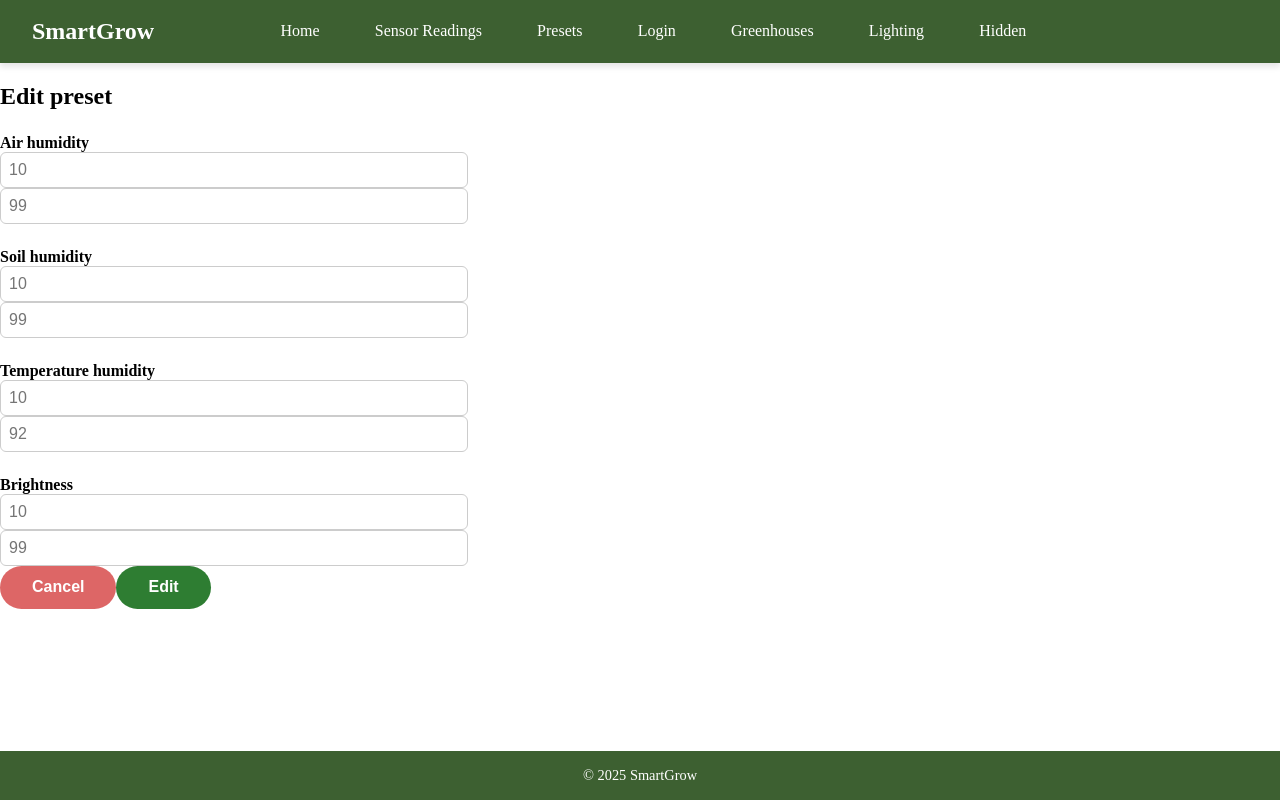
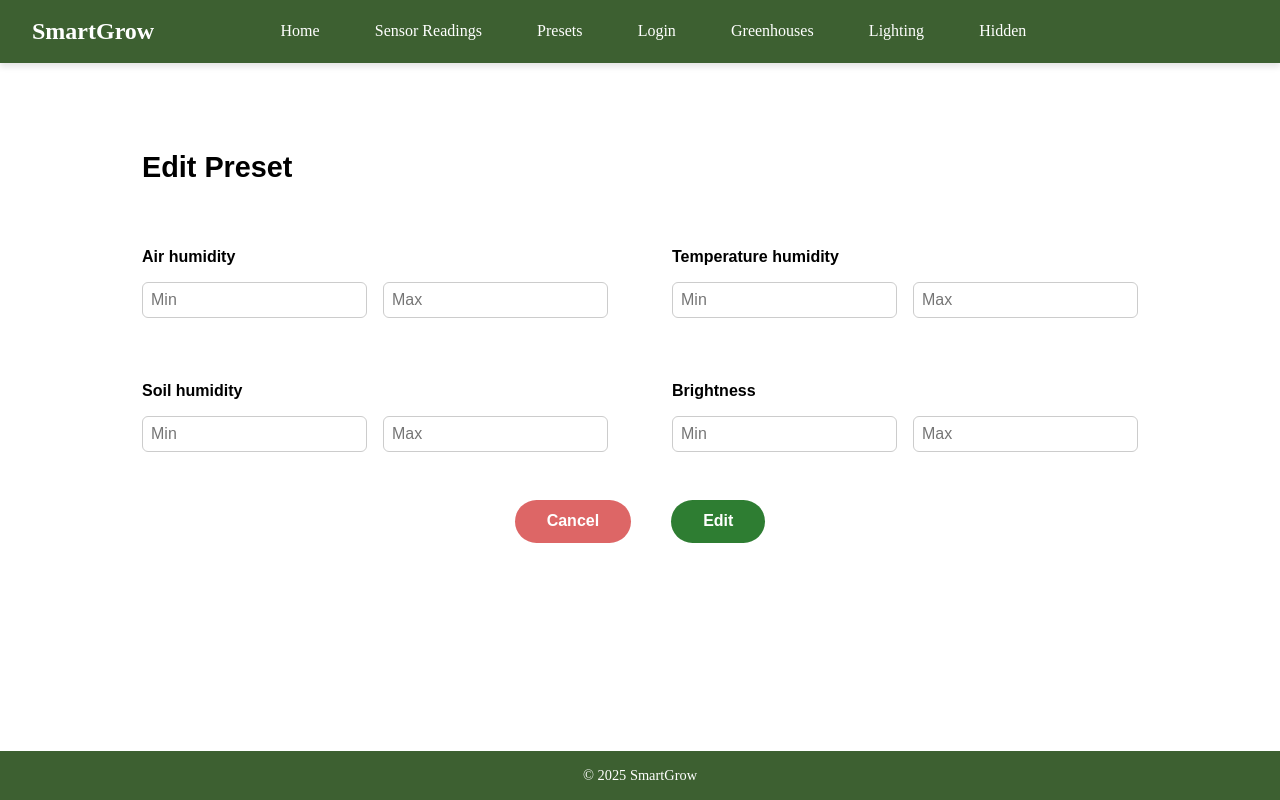
Before and after one commit to AlexaKelemen/SmartGrow_Frontend, a React (Vite) app: page /#/presets/edit in a window 1280 px wide. Built offline with nearby package versions, Linux system fonts and the light colour scheme.

Commit message:
edit page, preset page beauty botox

```diff
--- a/src/components/DeletePopUp.jsx
+++ b/src/components/DeletePopUp.jsx
@@ -6,13 +6,14 @@ const DeletePopUp = ({ presetName, onCancel, onConfirm }) => {
     <div className="pop_up-overlay">
       <div className="pop_up">
         <div className="pop_up-icon">😟</div>
-        <h2>Delete preset?</h2>
+        <div className="pop_up-text">
+        <h2 className="pop_up-heading">Delete preset?</h2>
         <p>Are you sure you want to delete <strong>{presetName}</strong> preset?</p>
         <p>This will remove the preset from your account.<br />You will no longer be able to choose it.</p>
-
+      </div>
         <div className="pop_up-buttons">
-          <button className="cancel-btn" onClick={onCancel}>Cancel</button>
-          <button className="delete-btn" onClick={onConfirm}>Delete</button>
+          <button className="pop-cancel-btn" onClick={onCancel}>Cancel</button>
+          <button className="pop-delete-btn" onClick={onConfirm}>Delete</button>
         </div>
       </div>
     </div>
--- a/src/components/PresetCard.jsx
+++ b/src/components/PresetCard.jsx
@@ -40,7 +40,7 @@ const PresetCard = ({ preset,onDelete }) => {
         style={{ backgroundImage: `url(${preset.image})` }}
       >
           <div className="delete-btn-wrapper">
-          <button className="delete-btn" onClick={onDelete}>Delete</button>
+          <button className="preset-delete-btn" onClick={onDelete}>Delete</button>
         </div>
         <h2 className="preset-title">{preset.title}</h2>
       </div>
@@ -64,10 +64,10 @@ const PresetCard = ({ preset,onDelete }) => {
         )}
 
         <div className="preset-buttons">
-         <button className="edit-btn" onClick={() => navigate(`/presets/edit`)}>
+         <button className="preset-edit-btn" onClick={() => navigate(`/presets/edit`)}>
            Edit
          </button>
-          <button className="apply-btn">Apply</button>
+          <button className="preset-apply-btn">Apply</button>
         </div>
       </div>
     </div>
--- a/src/pages/views/EditPresetPage.jsx
+++ b/src/pages/views/EditPresetPage.jsx
@@ -2,42 +2,58 @@ import React from "react";
 import { useParams, useNavigate } from "react-router-dom";
 import "@/styles/pages/editPresetPage.css";
 
-const PresetEditPage = () => {
+const EditPresetPage = () => {
   const { id } = useParams();
   const navigate = useNavigate();
 
   return (
-    <div className="preset-edit-container">
-      <h2>Edit preset</h2>
+    <div className="edit-preset-page">
+      <h2>Edit Preset</h2>
 
-      <div className="preset-form">
-        <div className="column">
+      <div className="input-row">
+        <div>
           <label>Air humidity</label>
-          <input type="number" placeholder="10" />
-          <input type="number" placeholder="99" />
-
-          <label>Soil humidity</label>
-          <input type="number" placeholder="10" />
-          <input type="number" placeholder="99" />
+          <div className="input-pair">
+            <input type="text" placeholder="Min" />
+            <input type="text" placeholder="Max" />
+          </div>
         </div>
 
-        <div className="column">
+        <div>
           <label>Temperature humidity</label>
-          <input type="number" placeholder="10" />
-          <input type="number" placeholder="92" />
-
-          <label>Brightness</label>
-          <input type="number" placeholder="10" />
-          <input type="number" placeholder="99" />
+          <div className="input-pair">
+            <input type="text" placeholder="Min" />
+            <input type="text" placeholder="Max" />
+          </div>
         </div>
       </div>
 
-      <div className="preset-edit-buttons">
-        <button className="cancel-btn" onClick={() => navigate("/presets")}>Cancel</button>
-        <button className="edit-btn">Edit</button>
+      <div className="input-row">
+        <div>
+          <label>Soil humidity</label>
+          <div className="input-pair">
+            <input type="text" placeholder="Min" />
+            <input type="text" placeholder="Max" />
+          </div>
+        </div>
+
+        <div>
+          <label>Brightness</label>
+          <div className="input-pair">
+            <input type="text" placeholder="Min" />
+            <input type="text" placeholder="Max" />
+          </div>
+        </div>
+      </div>
+
+      <div className="button-group">
+        <button className="button-cancel" onClick={() => navigate("/presets")}>
+          Cancel
+        </button>
+        <button className="button-submit">Edit</button>
       </div>
     </div>
   );
 };
 
-export default PresetEditPage;
+export default EditPresetPage;
--- a/src/styles/components/delete_pop_up.css
+++ b/src/styles/components/delete_pop_up.css
@@ -10,36 +10,45 @@
 
 .pop_up {
     background: white;
+    color: #4A4A4A;
     padding: 24px;
     border-radius: 12px;
     width: 320px;
     text-align: center;
 }
-
+.pop-up-heading {
+    color: #b04343;
+}
 .pop_up-icon {
     font-size: 40px;
     margin-bottom: 8px;
 }
-
+.pop_up-text{
+    text-align: center;
+    color: black;
+}
 .pop_up-buttons {
     display: flex;
     justify-content: space-between;
     margin-top: 20px;
 }
-
-.cancel-btn {
-    background: #e0e0e0;
+.pop-cancel-btn,
+.pop-delete-btn {
+    font-weight: bold;
+    font-size: 16px;
     padding: 10px 20px;
-    border: none;
     border-radius: 8px;
     cursor: pointer;
+    border: none;
+}
+.pop-cancel-btn {
+    background: #e0e0e0;
+    color:#4A4A4A;
+
 }
 
-.delete-btn {
+.pop-delete-btn {
     background: #b04343;
     color: white;
-    padding: 10px 20px;
-    border: none;
-    border-radius: 8px;
-    cursor: pointer;
+
 }
--- a/src/styles/pages/editPresetPage.css
+++ b/src/styles/pages/editPresetPage.css
@@ -1,23 +1,22 @@
-.preset-edit-form-page {
+.edit-preset-page {
     padding: 4rem 2rem;
     max-width: 1000px;
     margin: 0 auto;
     font-family: Arial, sans-serif;
 }
 
-.preset-edit-form-page h2 {
+.edit-preset-page h2 {
     font-size: 1.8rem;
     margin-bottom: 2rem;
 }
 
 label {
     display: block;
-    margin-top: 1.5rem;
+    margin: 2rem 0 1rem 0;
     font-weight: 700;
     font-size: 1rem;
 }
 
-input[type="text"],
 input[type="number"] {
     padding: 0.5rem;
     font-size: 1rem;
@@ -26,35 +25,16 @@ input[type="number"] {
     width: 100%;
 }
 
-.input-row {
-    display: flex;
-    gap: 4rem;
-    margin-top: 2rem;
-}
 
-.input-row div {
-    flex: 1;
-}
-
-.input-pair {
-    display: flex;
-    gap: 1rem;
-    margin-top: 0.5rem;
-}
-
-.input-pair input {
-    flex: 1;
-}
-
-.edit-form-buttons {
+.button-group {
     display: flex;
     justify-content: center;
     gap: 2.5rem;
     margin-top: 3rem;
 }
 
-.cancel-btn,
-.edit-btn {
+.button-cancel,
+.button-submit {
     padding: 0.8rem 2rem;
     font-size: 1rem;
     font-weight: bold;
@@ -63,12 +43,12 @@ input[type="number"] {
     cursor: pointer;
 }
 
-.cancel-btn {
+.button-cancel {
     background-color: #d66;
     color: white;
 }
 
-.edit-btn {
+.button-submit {
     background-color: #2e7d32;
     color: white;
 }
--- a/src/styles/pages/preset.css
+++ b/src/styles/pages/preset.css
@@ -30,12 +30,12 @@
     margin-bottom: 2rem;
   }
 
-  .create-btn {
+  .preset-create-btn {
     background-color: #2c7a35;
     color: white;
     padding: 0.7rem 1.5rem;
     border: none;
-    border-radius: 8px;
+    border-radius: 10px;
     font-weight: bold;
     cursor: pointer;
   }
@@ -87,16 +87,16 @@
       z-index: 1;
     }
 
-  .delete-btn {
+  .preset-delete-btn {
 
     top: 10px;
     right: 10px;
-    border-radius: 10px;
-    background-color: #c0392b;
+    background: #b04343;
     color: white;
-    padding: 0.4rem 0.7rem;
-    border-radius: 6px;
-    font-size: 0.8rem;
+    padding: 10px 20px;
+    border: none;
+    border-radius: 8px;
+    cursor: pointer;
 
   }
     .delete-btn-wrapper {
@@ -116,33 +116,28 @@
     margin-top: 1rem;
   }
 
-  .edit-btn,
-  .apply-btn {
-    padding: 0.5rem 1rem;
+    .preset-edit-btn,
+    .preset-apply-btn {
+      padding: 0.5rem 1.2rem;
+      font-size: 0.9rem;
+      font-weight: 600;
       border: none;
-    border-radius: 6px;
-    font-weight: bold;
+      border-radius: 10px;
       cursor: pointer;
     }
 
-  .edit-btn {
+    .preset-edit-btn {
       background-color: white;
+      border: 2px solid #2c7a35;
       color: #2c7a35;
-    padding: 8px 16px;
-    border-radius: 10px;
-    border-color:#2c7a35 ;
-    font-size: 14px;
-    border: 2px solid #2c7a35;
-    transition: background-color 0.2s ease;
+
     }
 
-  .apply-btn {
+    .preset-apply-btn {
       background-color: #2c7a35;
       color: white;
-    font-size: 14px;
-    border-radius: 10px;
+
     }
-
     .preset-card:hover {
       transform: scale(1.02);
     }
```
Lines whose indentation alone changed are shown as unchanged.
